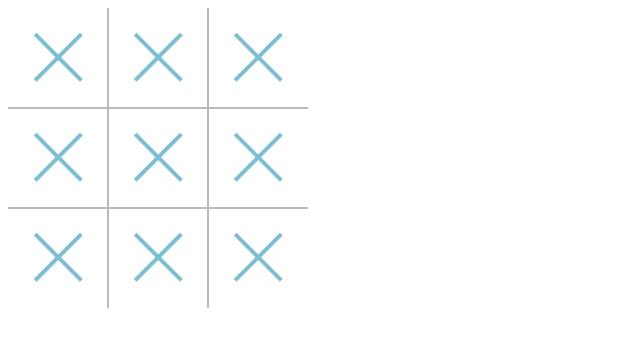
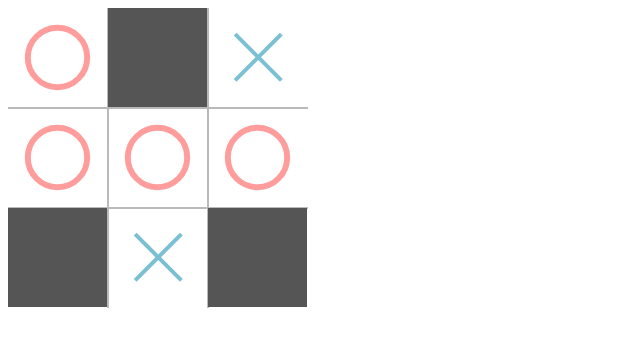
Before and after one commit to LegenDAirie/tic_tac_toe_react_socketIO, a React app: page / in a window 1280 px wide. Shown: the top 346 px of the page, without its empty margins (0-640 px from the left). Built offline with nearby package versions, Linux system fonts and the light colour scheme.

Commit message:
component positions are determined by state

```diff
--- a/src/App.js
+++ b/src/App.js
@@ -58,14 +58,35 @@ import BoardCell from './board_cell';
 // var store = createStore(initialState, reducer);
 
 var placePieces = function(boardCells) {
+  var boardCells = ['O', '', 'X', 'O', 'O', 'O', '', 'X', ''];
   var currentCells = [];
+  var scale = 1;
+  var cellWidth = 100;
+  var cellHeight = cellWidth;
 
-  for (var i = 0; i < 3; i++) {
-    for (var j = 0; j < 3; j++) {
+  for (var rowNum = 0; rowNum < 3; rowNum++) {
+    for (var colNum = 0; colNum < 3; colNum++) {
+      var width = scale * cellWidth - 1;
+      var left = scale * colNum * cellWidth;
+      var top = scale * rowNum * cellHeight;
+      var position = '' + rowNum + colNum;
+
+      var Piece = BoardCell
+
+      if ( boardCells[rowNum*3 + colNum] == 'X' ) {
+        Piece = PieceX
+      }
+
+      if ( boardCells[rowNum*3 + colNum] == 'O' ) {
+        Piece = PieceO
+      }
+      // } else if (boardCells[rowNum*3 + colNum] === '' ) {
+      //   Piece = BoardCell
+      // }
+
       currentCells.push(
-        <PieceX id={'' + i + j} key={'' + i + j}
-        width={1 * 100 - 1} left={1 * j * 100}
-        top={ 1 * i * 100}/>
+        <Piece id={position} key={position}
+        width={width} left={left} top={top}/>
       );
     }
   }
@@ -86,9 +107,6 @@ export default function App(props) {
     position: 'relative'
   };
 
-  // {pieces.map(function(component) {
-  //   return component;
-  // })}
   return (
     <div id="board-container" style={style}>
       <GameBoard/>
--- a/src/piece_o.js
+++ b/src/piece_o.js
@@ -2,16 +2,14 @@ import React from 'react';
 
 var PieceO = function(props) {
 
-  var { scale } = props;
-
-  var width = 100 * scale + 'px';
-  var height = 100 * scale + 'px';
-  var positionType = 'absolute'
+  var { width, left, top, handleCellSelect, id } = props;
 
   var style = {
-    width: width,
-    height: height,
-    position: positionType
+    height: width + 'px',
+    width: width + 'px',
+    left: left + 'px',
+    top: top + 'px',
+    position:'absolute'
   };
 
   return (
```
Also changed, not shown: src/piece_x.js (+0 -14 lines).
